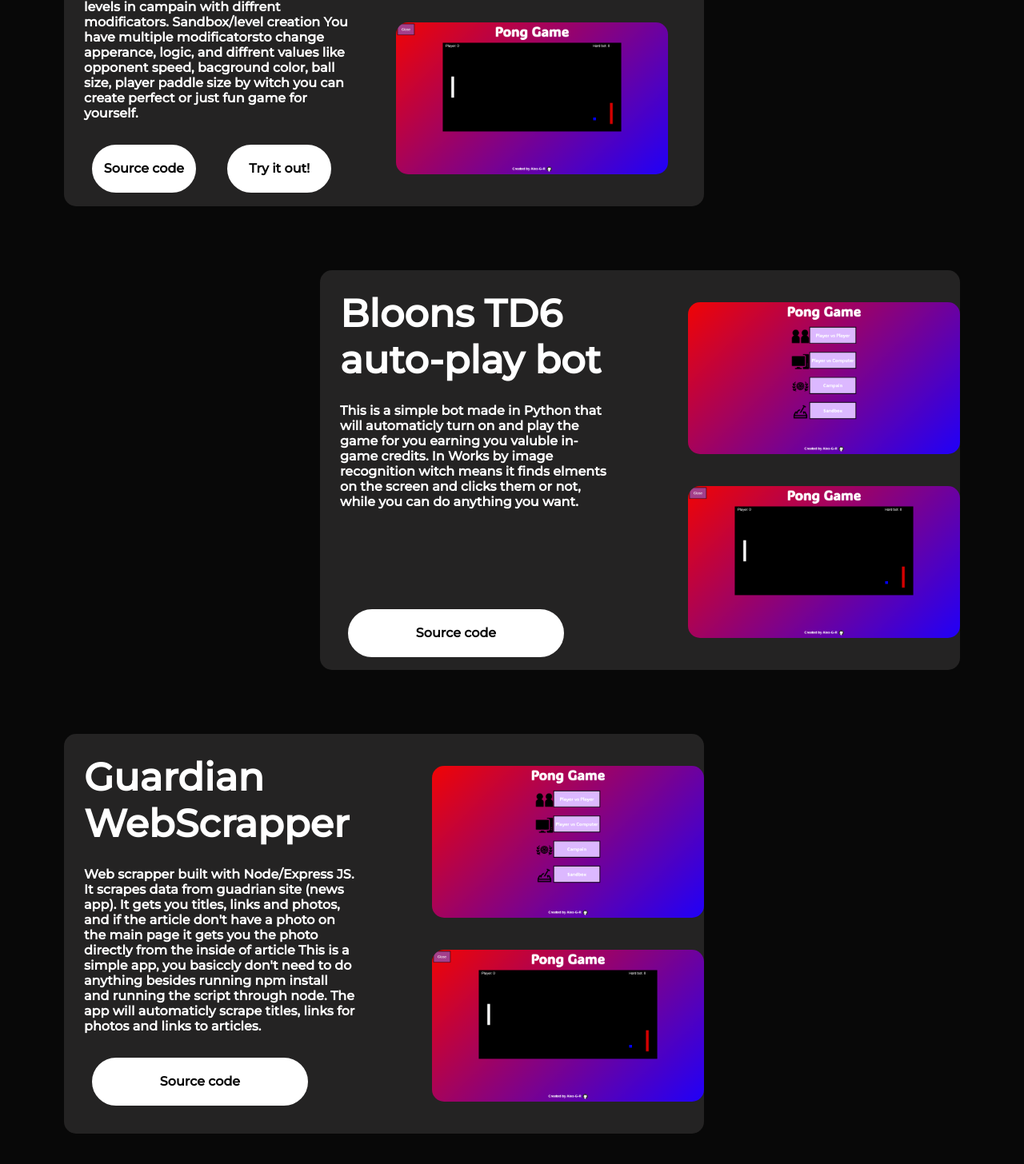
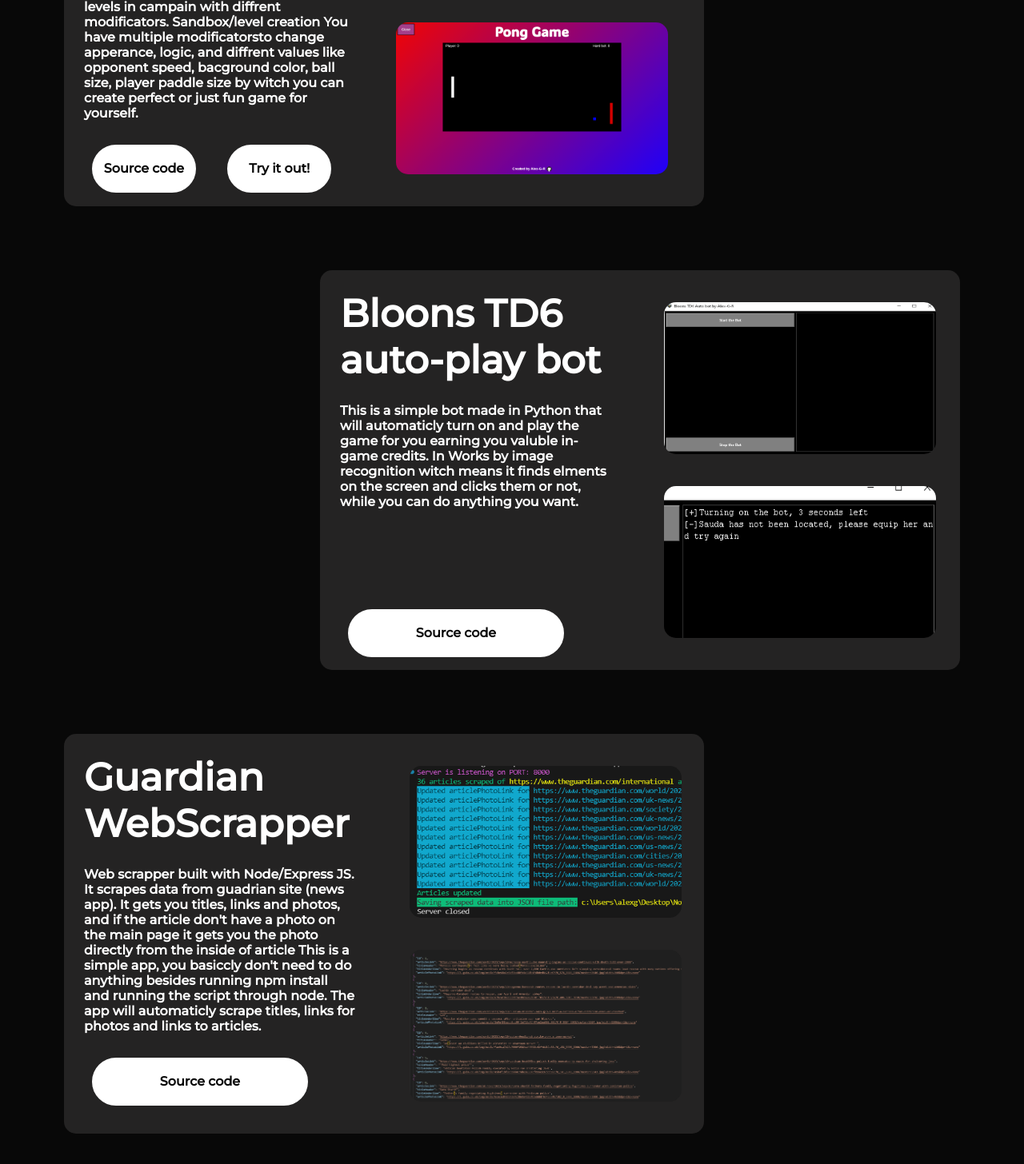
Before and after one commit to Alex-G-R/Personal-portfolio-page, a website: page public/index.html in a window 1280 px wide. Shown: the part 3931-5387 px from the top of the page at 80% size. Drawn offline with Linux system fonts and the light colour scheme.

Commit message:
final i think

```diff
--- a/public/index.html
+++ b/public/index.html
@@ -256,10 +256,10 @@
                     </div>
                     <div class="contents">
                         <div class="contents-photos">
-                            <img class="project-photo" src="assets/project1photo1.PNG"/>
+                            <img class="project-photo" src="assets/project2photo1.PNG"/>
                         </div>
                         <div class="contents-photos">
-                            <img class="project-photo" src="assets/project1photo2.PNG"/>
+                            <img class="project-photo" src="assets/project2photo2.PNG"/>
                         </div>
                     </div>
                 </div>
@@ -275,17 +275,17 @@
                             and photos, and if the article don't have a photo on the
                             main page it gets you the photo directly from the inside of article
                             This is a simple app, you basiccly don't need to do anything besides
-                             running npm install and running the script through node. The app will
-                              automaticly scrape titles, links for photos and links to articles.
+                            running npm install and running the script through node. The app will
+                            automaticly scrape titles, links for photos and links to articles.
                         </h4>
                         <a href="https://github.com/Alex-G-R/Guardian-WebScrapper" class="hidden"><button class="project-button" id="btn-project-three">Source code</button></a>
                     </div>
                     <div class="contents">
                         <div class="contents-photos">
-                            <img class="project-photo" src="assets/project1photo1.PNG"/>
+                            <img class="project-photo" src="assets/project3photo1.PNG"/>
                         </div>
                         <div class="contents-photos">
-                            <img class="project-photo" src="assets/project1photo2.PNG"/>
+                            <img class="project-photo" src="assets/project3photo2.PNG"/>
                         </div>
                     </div>
                 </div>
--- a/public/styles/styles.css
+++ b/public/styles/styles.css
@@ -321,6 +321,7 @@
 .project-photo{
     margin-top: 40px;
     margin-left: 50px;
+    margin-right: 30px;
     border-radius: 15px;
     height: 190px;
     width: 340px;
```
Also changed, not shown: public/assets/project2photo1.PNG (added), public/assets/project2photo2.PNG (added), public/assets/project3photo1.PNG (added), public/assets/project3photo2.PNG (added).
